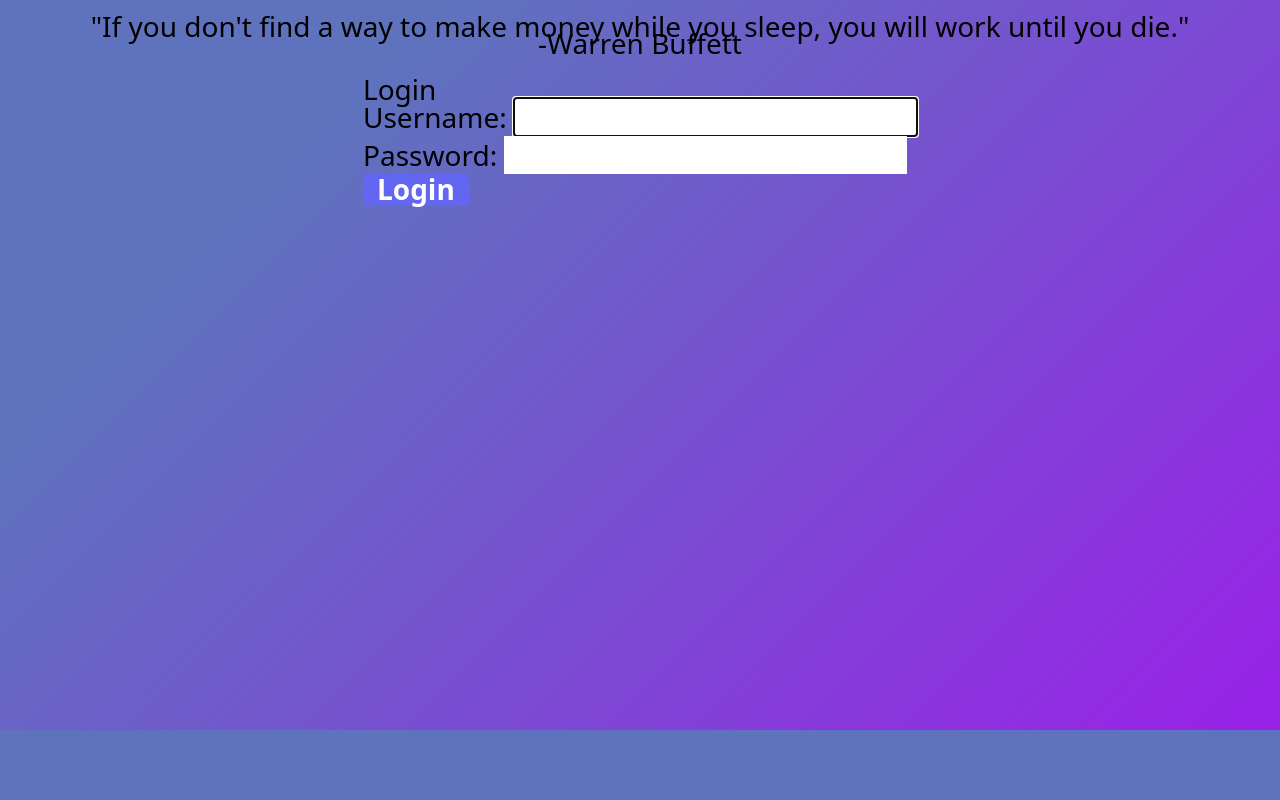
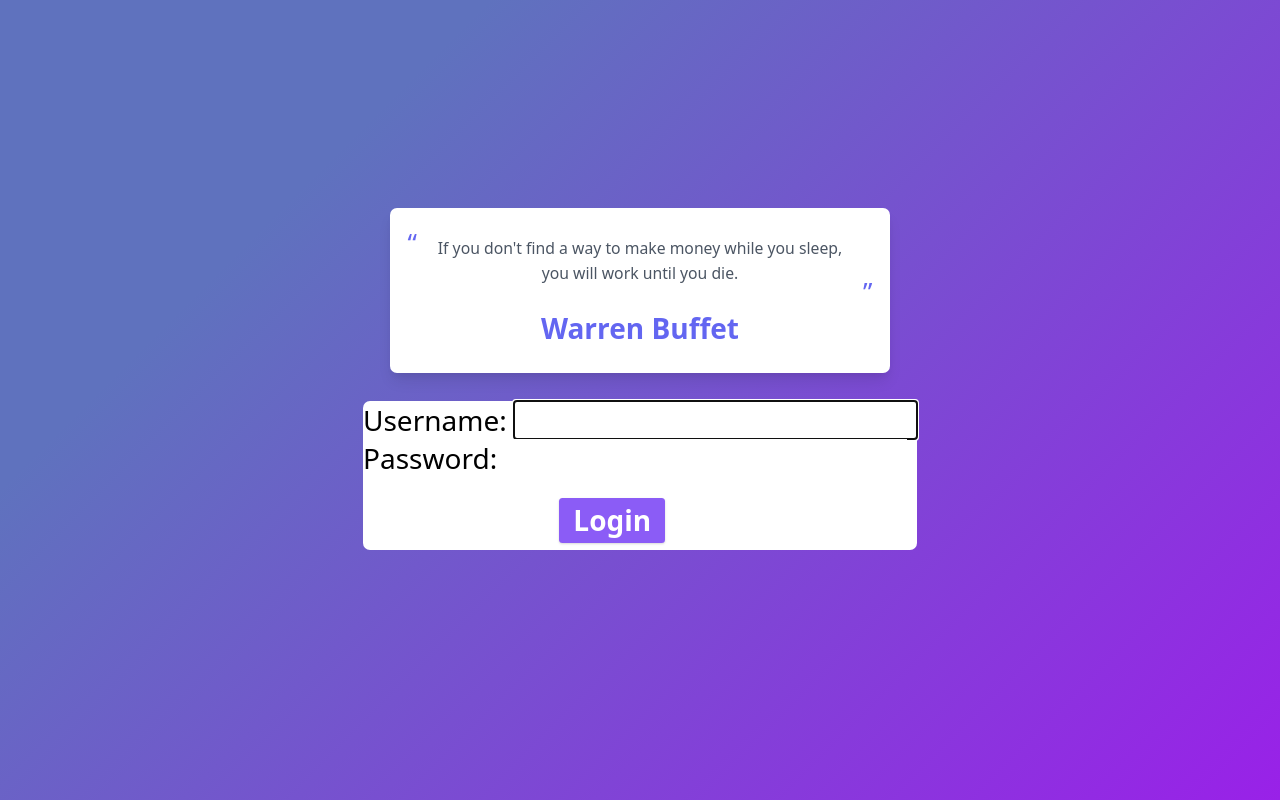
Before and after one commit to cameronbweston/This-Is-Why-Youre-Broke, a Django app: page / in a window 1280 px wide. Shown: the part 70-870 px from the top of the page. Before the commit the page ends 800 px from the top, so only its background shows below. Run offline with Django 3.2, Linux system fonts and the light colour scheme.

Commit message:
Style home page login

```diff
--- a/main_app/templates/home.html
+++ b/main_app/templates/home.html
@@ -7,21 +7,35 @@
 
 {% block content %}
 
+<div class="min-w-screen min-h-screen flex items-center justify-center px-5 py-5">
   <div class="flex flex-col items-center m-5">
-  <div class="text-center">
-    <h1>"If you don't find a way to make money while you sleep, you will work until you die."</h1>
-    <h2>-Warren Buffett</h2>
+        <div class="w-full mx-auto rounded-lg bg-white shadow-lg px-5 pt-5 pb-10 text-gray-800" style="max-width: 500px">
+          <div class="w-full mb-10">
+              <div class="text-3xl text-indigo-500 text-left leading-tight h-3">“</div>
+              <p class="text-lg text-gray-600 text-center px-5">If you don't find a way to make money while you sleep, you will work until you die.</p>
+              <div class="text-3xl text-indigo-500 text-right leading-tight h-3 -mt-3">”</div>
+          </div>
+          <div class="w-full">
+              <p class="text-md text-indigo-500 font-bold text-center">Warren Buffet</p>
+          </div>
       </div>
     <div class="m-8">
-    <section>
-      <form action="{% url 'home' %}" method="post" class="login">
-        <h1>Login</h1>
+    <form action="{% url 'home' %}" method="post"  class="w-full bg-white rounded-lg">
       {% csrf_token %}
       {{ form.as_p }}
       <input type="hidden" name="next" value="{{ next }}">
-        <button type="submit" class="bg-indigo-500 hover:bg-indigo-700 text-white font-bold py-2 px-4 rounded">Login</button>
+      <div class="md:flex md:items-center m-4">
+        <div class="md:w-1/3"></div>
+        <div class="md:w-2/3">
+          <button class="m-2 shadow bg-purple-500 hover:bg-purple-400 focus:shadow-outline focus:outline-none text-white font-bold py-4 px-4 rounded" type="submit">
+            Login
+          </button>
+        </div>
+      </div>
     </form>
-    </section>
+    </div>
+
+
   </div>
 </div>
 
```
Lines whose indentation alone changed are shown as unchanged.
